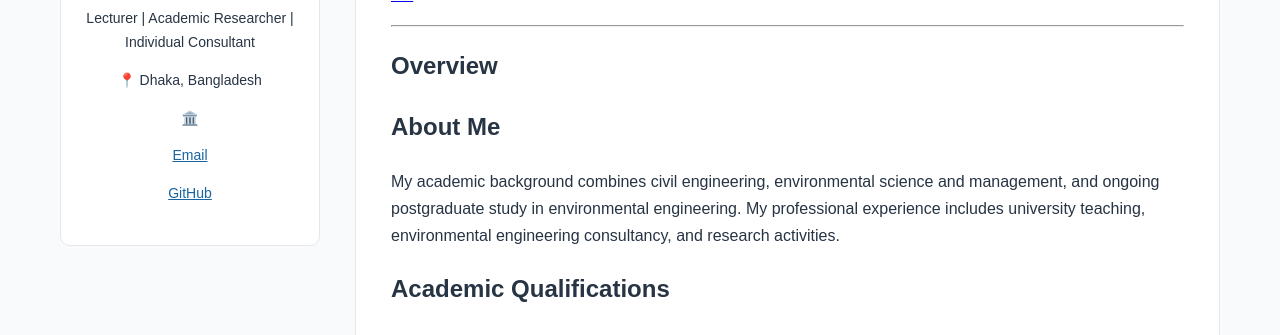
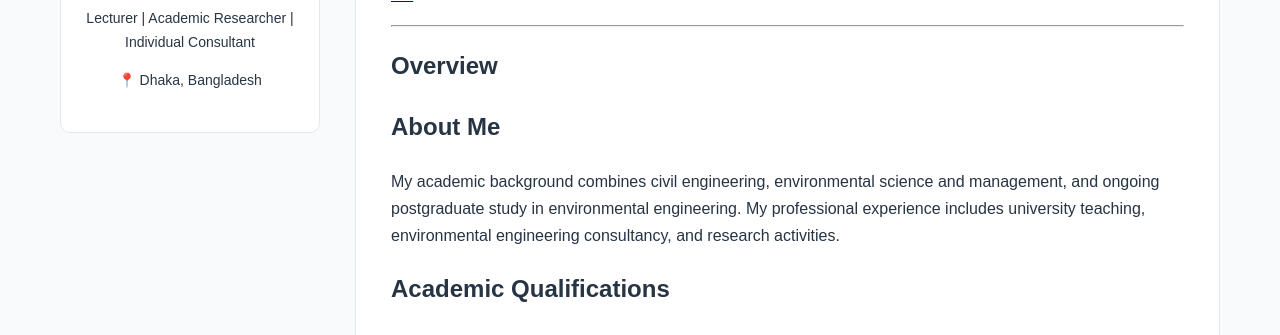
Before and after one commit to Abdurrazzakzubaer/Abdur-Razzak-Zubaer.github.io, a Jekyll site: the page built from index.md, in a window 1280 px wide. Shown: the part 414-749 px from the top of the page. Built offline with Jekyll 4.4.1, drawn with Linux system fonts in a browser that asks for light colours.

Commit message:
Update author-profile.html

```diff
--- a/_includes/author-profile.html
+++ b/_includes/author-profile.html
@@ -12,14 +12,4 @@
 
   <p>📍 {{ site.author.location }}</p>
 
-  <p>🏛️ {{ site.author.employer }}</p>
-
-  <p>
-    <a href="mailto:{{ site.author.email }}">Email</a>
-  </p>
-
-  <p>
-    <a href="https://github.com/{{ site.author.github }}">GitHub</a>
-  </p>
-
 </div>
```
